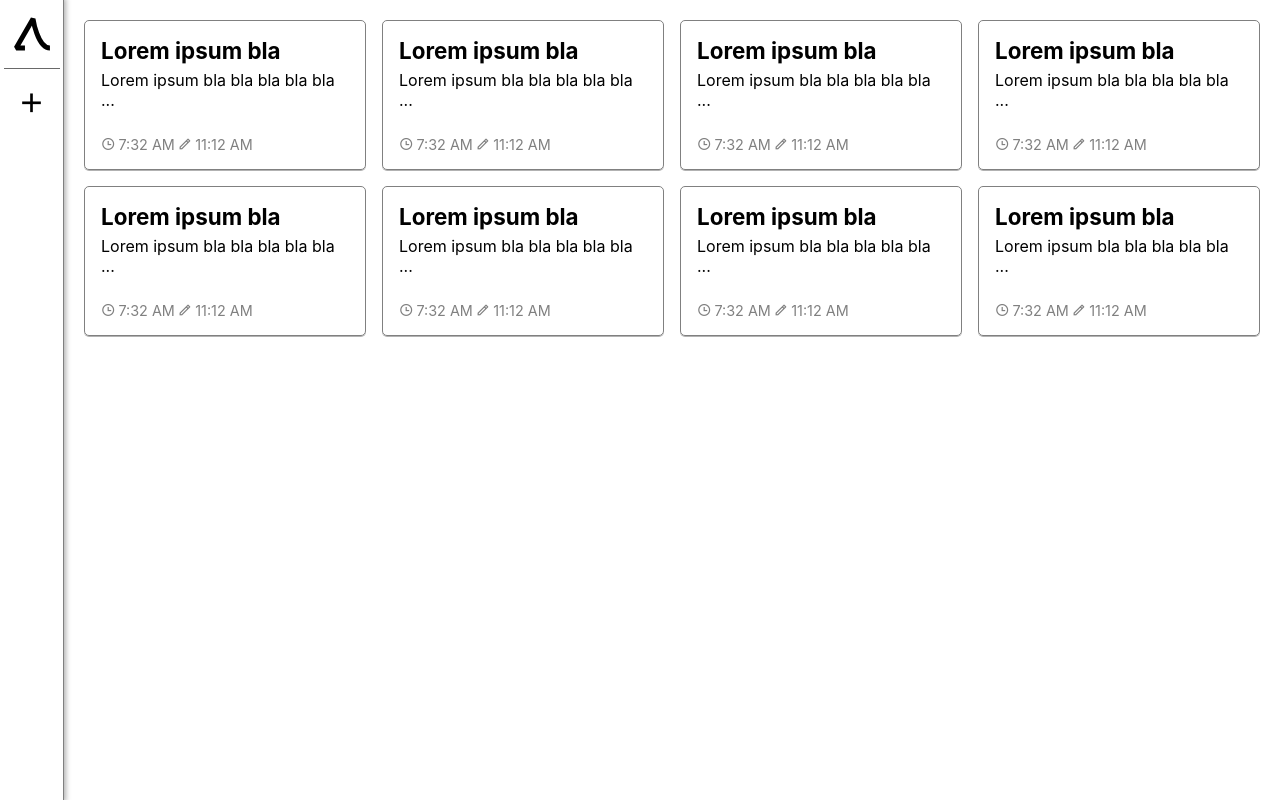
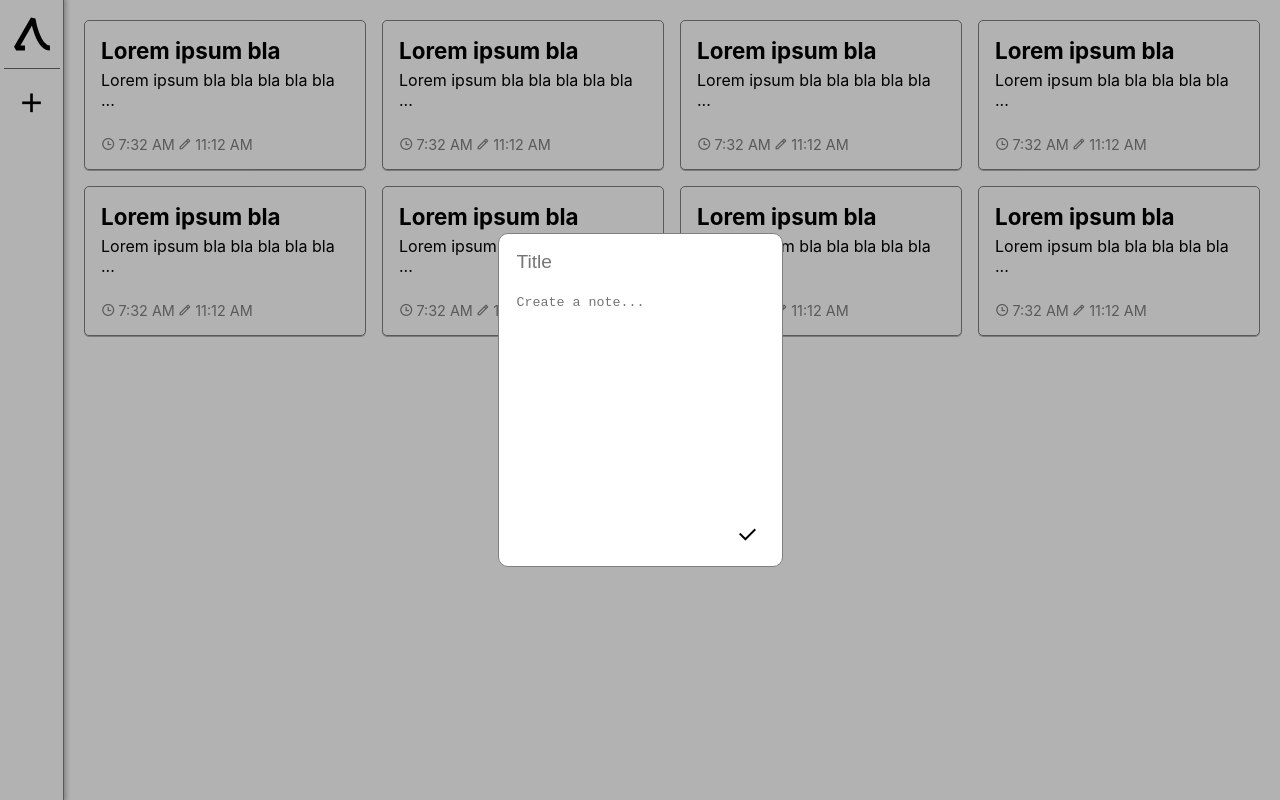
Before and after one commit to cowdingus/n4me_v2, a React (Create React App) app: page / in a window 1280 px wide. Built offline with nearby package versions, Linux system fonts and the light colour scheme.

Commit message:
Add NoteForm component

```diff
--- a/src/components/App.js
+++ b/src/components/App.js
@@ -1,13 +1,19 @@
 import '../css/App.css';
 import Sidebar from './Sidebar';
 import Main from './Main';
+import NoteForm from './NoteForm';
+
+import React from 'react';
 
 function App() {
   return (
+    <React.Fragment>
+    <NoteForm />
     <div className="app">
       <Sidebar />
       <Main />
     </div>
+    </React.Fragment>
   );
 }
 
--- /dev/null
+++ b/src/components/NoteForm.js
@@ -0,0 +1,26 @@
+import "../css/NoteForm.css";
+
+function NoteForm() {
+  return (
+    <div className="note-form">
+      <form className="note-form-form">
+        <input
+          type="text"
+          className="note-form-form-input"
+          placeholder="Title"
+        />
+        <textarea
+          className="note-form-form-input-textarea"
+          placeholder="Create a note..."
+        />
+        <div className="note-form-form-btn-container">
+          <button type="submit" value="submit">
+            <i class="ri-check-line"></i>
+          </button>
+        </div>
+      </form>
+    </div>
+  );
+}
+
+export default NoteForm;
--- /dev/null
+++ b/src/css/NoteForm.css
@@ -0,0 +1,57 @@
+.note-form {
+  position: fixed;
+
+  height: 100vh;
+  width: 100vw;
+
+  background-color: rgba(0, 0, 0, 0.3);
+
+  display: flex;
+  justify-content: center;
+  align-items: center;
+}
+
+.note-form-form {
+  display: flex;
+  flex-direction: column;
+
+  align-items: stretch;
+
+  min-width: 200px;
+  min-height: 300px;
+
+  background-color: white;
+  border: 1px solid gray;
+  border-radius: 10px;
+
+  padding: 1em;
+}
+
+.note-form-form input {
+  font-size: 1.2em;
+
+  border: 0px;
+
+  margin-bottom: 1em;
+}
+
+.note-form-form textarea:focus, .note-form-form input:focus {
+  outline: none;
+}
+
+.note-form-form textarea {
+  border: 0px;
+  box-shadow: none;
+
+  flex-grow: 1;
+  resize: none;
+}
+
+.note-form-form-btn-container {
+  display: flex;
+  flex-direction: row-reverse;
+}
+
+.note-form-form button {
+  font-size: 1.5em;
+}
--- /dev/null
+++ b/src/css/Reset.css
@@ -0,0 +1,4 @@
+button {
+  border: 0px;
+  background-color: white;
+}
--- a/src/index.js
+++ b/src/index.js
@@ -4,6 +4,7 @@ import './css/index.css';
 import App from './components/App';
 import reportWebVitals from './reportWebVitals';
 import 'remixicon/fonts/remixicon.css';
+import './css/Reset.css';
 
 ReactDOM.render(
   <React.StrictMode>
```
